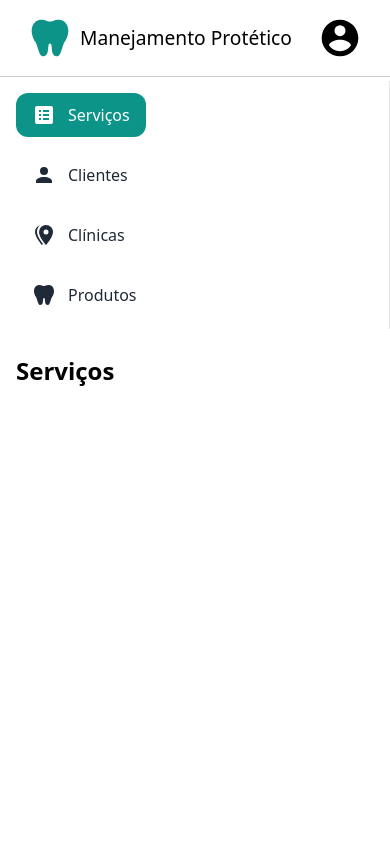
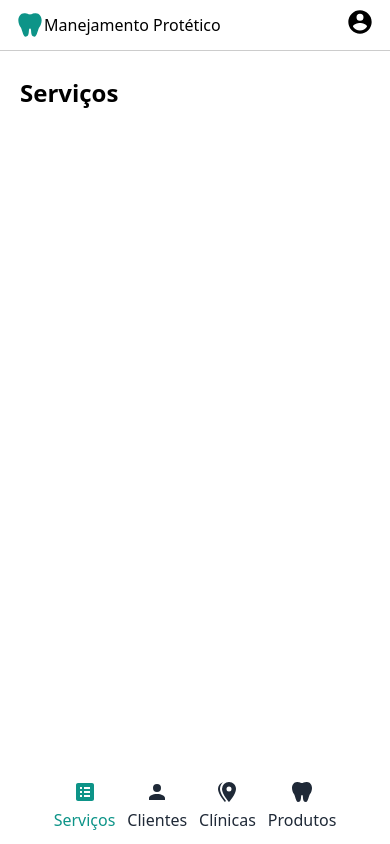
Before and after one commit to Gibsongf/gerenciador-servicos-proteticos, a React (Vite) app: page / in a window 390 px wide. Built offline with nearby package versions, Linux system fonts and the light colour scheme.

Commit message:
MenuNav & Header css responsive

```diff
--- a/src/App.css
+++ b/src/App.css
@@ -1,8 +1,8 @@
-/* .App {
-  max-width: 1800px;
+.App {
+  /* max-width: 1800px; */
+  flex-grow: 1;
   display: grid;
   grid-template-columns: auto 1fr;
-  margin: 0 auto;
   padding: 0px 48px;
 }
 
@@ -22,7 +22,9 @@
 
 @media (max-width:700px) {
   .App {
-    grid-template-columns: 1fr;
+    grid-template-rows: 1fr auto;
+    margin: 0px;
+    padding: 0px 4px;
+
   }
-
-} */
+}
--- a/src/App.jsx
+++ b/src/App.jsx
@@ -1,7 +1,6 @@
 import React from "react";
 import { Route, Routes } from "react-router-dom";
 import MenuNav from "./Components/Nav/MenuNav";
-import Footer from "./Components/Footer";
 import Servicos from "./Components/Servicos/Servicos";
 import Clientes from "./Components/Clientes/Clientes";
 import Clinicas from "./Components/Clinicas/Clinicas";
@@ -13,6 +12,7 @@ function App() {
   return (
     <>
       <Header />
+
       <div className="App">
         <MenuNav />
         <Routes>
--- a/src/Components/Header.jsx
+++ b/src/Components/Header.jsx
@@ -10,13 +10,13 @@ const Header = () => {
 
   return (
     <header className={style.container}>
-      <div className="icon-container">
+      <div className={style.logoContainer}>
         <ToothIcon />
         <p>Manejamento Protético</p>
       </div>
-      <div className="icon-container">
+      <div className={style.accountContainer}>
         <UserIcon />
-        {!mobile ? <Link>Minha Conta</Link> : ""}
+        {!mobile ? <Link className={style.link}>Minha Conta</Link> : ""}
       </div>
     </header>
   );
--- a/src/Components/Header.module.css
+++ b/src/Components/Header.module.css
@@ -1,6 +1,8 @@
 .container {
   /* max-width: 1200px; */
   /* margin: 0 auto; */
+  /* grid-column: 1/-1; */
+  /* grid-row: 1; */
   display: flex;
   justify-content: space-between;
   padding: 24px 48px;
@@ -8,7 +10,8 @@
   border-bottom: 1px solid rgb(0, 0, 0, 0.2);
 }
 
-.container div {
+.logoContainer,
+.accountContainer {
   display: flex;
   align-items: center;
   gap: 16px;
@@ -19,7 +22,7 @@
   height: 60px;
 }
 
-.container a {
+.link {
   font-size: 1.5rem;
   color: black;
   padding: 8px 12px;
@@ -31,7 +34,8 @@
     font-size: 1.6rem;
   }
 
-  .container div {
+  .logoContainer,
+  .accountContainer {
     gap: 8px;
   }
 
@@ -40,7 +44,7 @@
     height: 44px;
   }
 
-  .container a {
+  .link {
     font-size: 1.5rem;
     color: black;
     padding: 4px 8px;
@@ -55,7 +59,8 @@
 
   }
 
-  .container div {
+  .logoContainer,
+  .accountContainer {
     gap: 8px;
   }
 
@@ -64,7 +69,7 @@
     height: 44px;
   }
 
-  .container a {
+  .link {
     font-size: 1.5rem;
     color: black;
     padding: 4px 8px;
@@ -77,8 +82,37 @@
     font-size: 1.2rem;
   }
 
-  .container a {
+  .link {
     font-size: 1.3rem;
 
   }
 }
+
+@media (max-width:400px) {
+  .container {
+    font-size: 1rem;
+    padding: 8px 16px;
+
+  }
+
+  .link {
+    font-size: 1rem;
+
+  }
+
+  .logoContainer,
+  .accountContainer {
+    gap: 0px;
+  }
+
+  .container svg {
+    width: 28px;
+    height: 28px;
+  }
+
+  .container a {
+    font-size: 1rem;
+    padding: 4px 8px;
+
+  }
+}
--- a/src/Components/Nav/MenuNav.css
+++ b/src/Components/Nav/MenuNav.css
@@ -8,7 +8,7 @@
   color: var(--p-txt-color)
 }
 
-ul {
+.list-container {
   display: flex;
   flex-direction: column;
   gap: 16px;
@@ -21,8 +21,8 @@ a {
 
 
 .link {
-  width: 316px;
-  height: 60px;
+  max-width: 316px;
+  max-height: 60px;
   padding: 8px 16px;
   display: flex;
   align-items: center;
@@ -58,15 +58,13 @@ li svg {
   }
 
   .link {
-    width: 216px;
-    height: 44px;
+    max-width: 216px;
+    max-height: 44px;
     font-size: 1.2rem;
 
   }
 
-  li svg {
-    height: 24px;
-  }
+
 }
 
 @media (max-width:900px) {
@@ -76,22 +74,68 @@ li svg {
   }
 
   .link {
-    width: 216px;
-    height: 44px;
     font-size: 1rem;
+
+  }
+
+
+}
+
+@media (max-width:700px) {
+
+  /* from side bar to the bottom */
+  .container {
+    grid-row: 2;
+    grid-column: 1 / -1;
+    padding: 0px;
+    margin: 0 auto;
+    border: none;
+  }
+
+  .list-container {
+    flex-direction: row;
+    padding: 12px 0px;
+    gap: 12px;
+  }
+
+
+  .link {
+    display: flex;
+    flex-direction: column;
+    max-height: fit-content;
+    padding: 8px 12px;
+    gap: 4px;
+    border-radius: 4px;
+
+  }
+
+  .link.active {
+    background-color: #fff;
+    color: #0D9488;
+
+  }
+
+  .link.active svg path {
+    fill: #0D9488;
+  }
+}
+
+@media (max-width:400px) {
+  .link {
+    max-height: min-content;
+    padding: 0px;
+    /* gap: 2px; */
 
   }
 
   li svg {
     height: 24px;
+    font-size: 0.8rem;
+
+  }
+
+  .list-container {
+    flex-direction: row;
+    /* gap: 4px; */
   }
 }
-
-@media (max-width:700px) {
-
-
-  .link {
-    width: max-content;
-
-  }
-}
--- a/src/Components/Nav/MenuNav.jsx
+++ b/src/Components/Nav/MenuNav.jsx
@@ -9,7 +9,7 @@ import ServiceIcon from "../svg/ServiceIcon";
 const MenuNav = () => {
   return (
     <nav className="container">
-      <ul>
+      <ul className="list-container">
         <li>
           <NavLink className="link" to="/">
             <ServiceIcon color=" #1F2937" />
--- a/src/index.css
+++ b/src/index.css
@@ -6,15 +6,21 @@
   /* color-scheme: light dark; */
   /* color: rgba(255, 255, 255, 0.87); */
   /* background-color: #242424; */
-
   font-synthesis: none;
   text-rendering: optimizeLegibility;
   -webkit-font-smoothing: antialiased;
   -moz-osx-font-smoothing: grayscale;
+
 }
 
 * {
   box-sizing: border-box;
+}
+
+#root {
+  height: 100vh;
+  display: flex;
+  flex-direction: column;
 }
 
 /* Primary Light: #CCFBF1 */
@@ -29,6 +35,7 @@ body {
   --card-sidebar-bg: #FFF;
   --p-txt-color: #1F2937;
   --s-txt-color: #6B7280;
+
 }
 
 ul,
```
Also changed, not shown: src/Hooks/useHeightWindow.jsx (added, +21 -0 lines).
